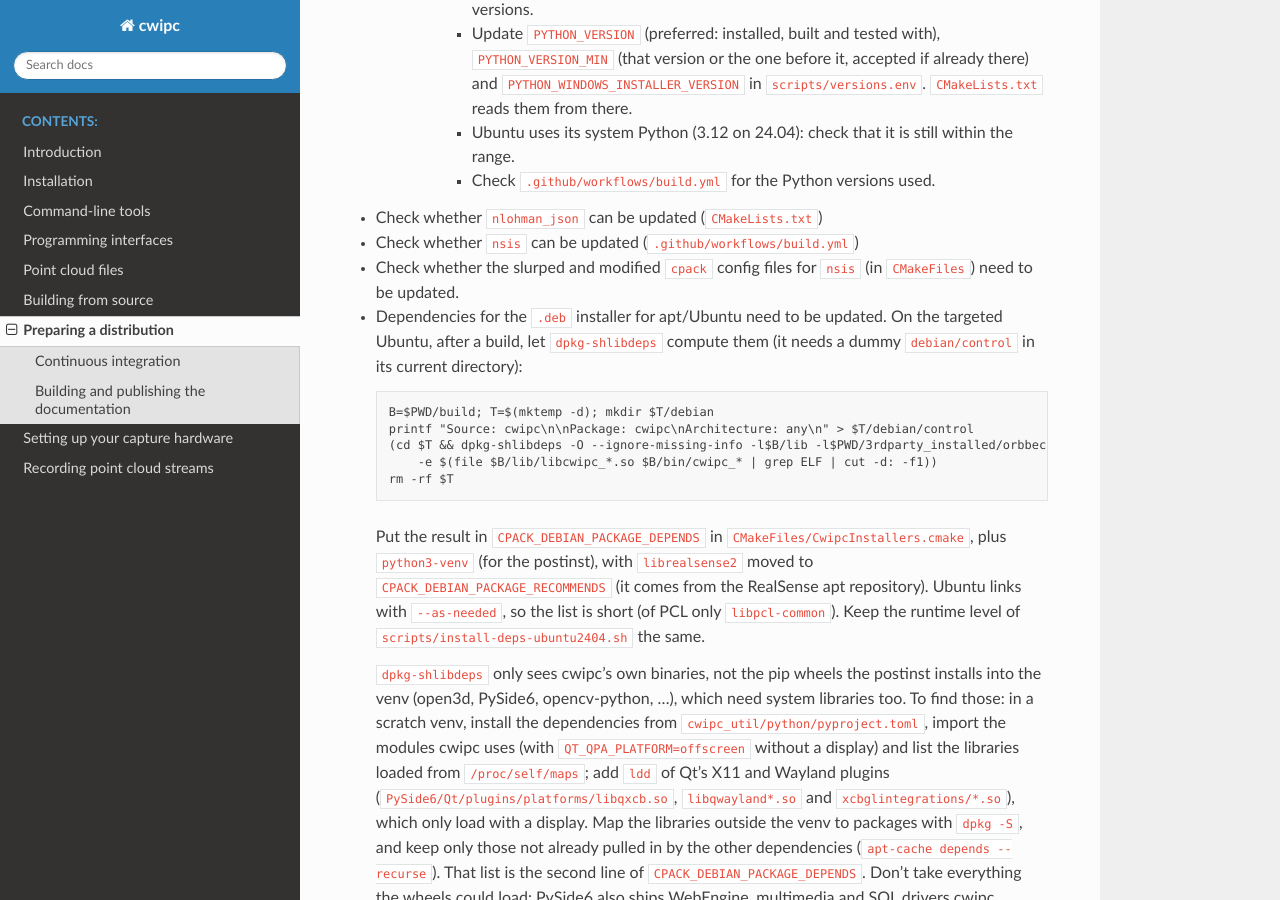
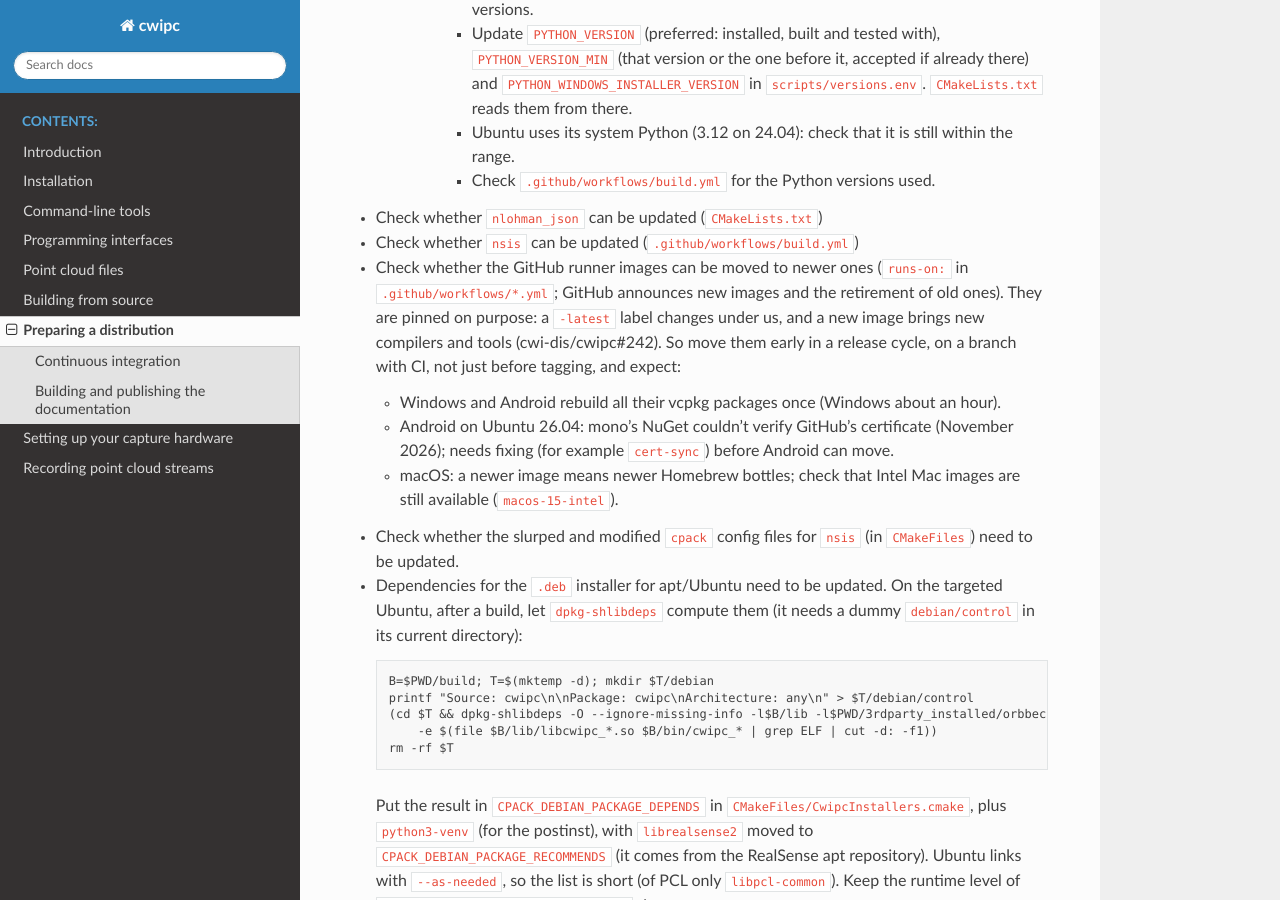
Before and after one commit to cwi-dis/cwipc, a Sphinx documentation site: the page built from docs/distribution.rst, in a window 1280 px wide and 900 px high, scrolled down 476 px. Built offline with Sphinx 7.4.7 and the Read the Docs theme 3.1.0, drawn with Linux system fonts in a browser that asks for light colours; pages that are not in the unit, such as notebooks, are missing from menus.

Commit message:
distribution.rst: check the pinned runner images at a release (#242)
Co-Authored-By: Claude Opus 5.5 <noreply@anthropic.com>

```diff
--- a/docs/distribution.rst
+++ b/docs/distribution.rst
@@ -19,6 +19,17 @@ When creating a new release, ensure the following have been done:
 	- Check ``.github/workflows/build.yml`` for the Python versions used.
 - Check whether ``nlohman_json`` can be updated (``CMakeLists.txt``)
 - Check whether ``nsis`` can be updated (``.github/workflows/build.yml``)
+- Check whether the GitHub runner images can be moved to newer ones (``runs-on:`` in
+  ``.github/workflows/*.yml``; GitHub announces new images and the retirement of old ones). They
+  are pinned on purpose: a ``-latest`` label changes under us, and a new image brings new
+  compilers and tools (cwi-dis/cwipc#242). So move them early in a release cycle, on a branch with
+  CI, not just before tagging, and expect:
+
+  - Windows and Android rebuild all their vcpkg packages once (Windows about an hour).
+  - Android on Ubuntu 26.04: mono's NuGet couldn't verify GitHub's certificate (November 2026);
+    needs fixing (for example ``cert-sync``) before Android can move.
+  - macOS: a newer image means newer Homebrew bottles; check that Intel Mac images are still
+    available (``macos-15-intel``).
 - Check whether the slurped and modified ``cpack`` config files for ``nsis`` (in ``CMakeFiles``) need to be updated.
 - Dependencies for the ``.deb`` installer for apt/Ubuntu need to be updated. On the targeted Ubuntu,
   after a build, let ``dpkg-shlibdeps`` compute them (it needs a dummy ``debian/control`` in its
```
